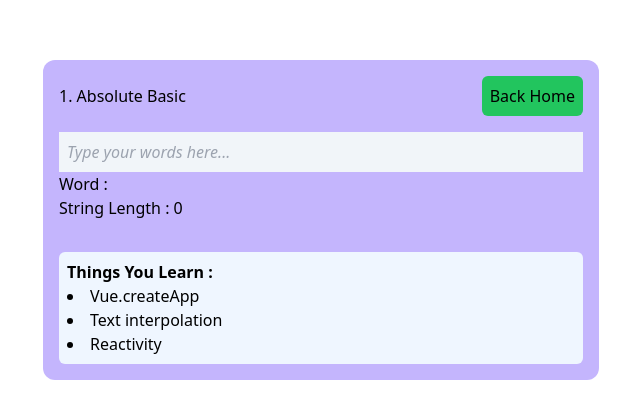
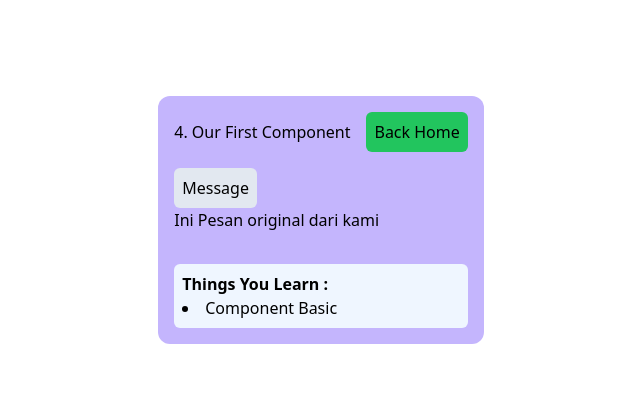
Before and after one commit to arisafaribinridwan/vuejslearn, a plain HTML site: page pages/4-firstComponent.html in a window 1280 px wide. Shown: the part 180-598 px from the top of the page, without its empty margins (319-959 px from the left). Drawn offline with nearby package versions, Linux system fonts and the light colour scheme.

Commit message:
add lesson 4 - Basic Component

```diff
--- a/pages/4-firstComponent.html
+++ b/pages/4-firstComponent.html
@@ -10,7 +10,7 @@
   <body class="h-full grid place-items-center">
     <div id="app" class="bg-violet-300 p-4 rounded-xl">
       <div class="mb-4 flex items-center justify-between gap-4">
-        <p>1. Absolute Basic</p>
+        <p>4. Our First Component</p>
         <a
           class="bg-green-500 hover:bg-green-600 p-2 rounded-md"
           href="/index.html"
@@ -18,33 +18,45 @@
         >
       </div>
       <div>
-        <input
-          class="bg-slate-100 p-2 placeholder:italic"
-          type="text"
-          size="50"
-          v-model="msg"
-          placeholder="Type your words here..."
-        />
+        <app-button>Message</app-button>
       </div>
-      <div>Word : {{ msg }}</div>
-      <p>String Length : {{ msg.length }}</p>
 
       <div class="mt-8 bg-blue-50 p-2 rounded-md">
         <h1 class="font-bold">Things You Learn :</h1>
         <ul class="list-disc list-inside">
-          <li>Vue.createApp</li>
-          <li>Text interpolation</li>
-          <li>Reactivity</li>
+          <li>Component Basic</li>
         </ul>
       </div>
     </div>
     <script>
-      Vue.createApp({
-        data() {
-          return { msg: "" };
+      let app = {
+        components: {
+          "app-button": {
+            template: `
+            <button class="bg-slate-200 hover:bg-slate-500 p-2 rounded-md"
+            @click="pesan"
+            >
+              <slot />
+            </button>
+            <p>{{ message }}</p>
+            `,
+
+            data() {
+              return {
+                message: "Ini Pesan original dari kami",
+              };
+            },
+
+            methods: {
+              pesan() {
+                this.message = prompt("Masukan pesan yang baru!");
+              },
+            },
+          },
         },
-        mounted() {},
-      }).mount("#app");
+      };
+
+      Vue.createApp(app).mount("#app");
     </script>
   </body>
 </html>
```
